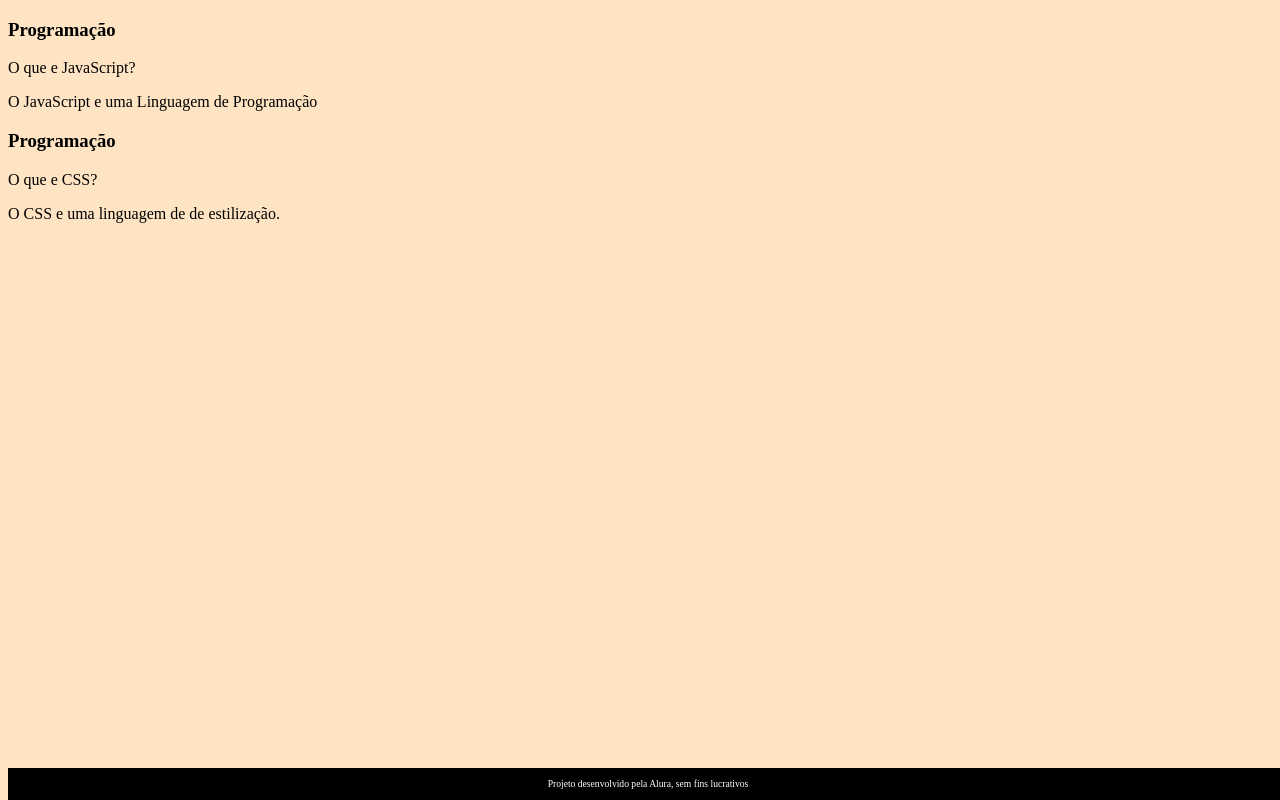
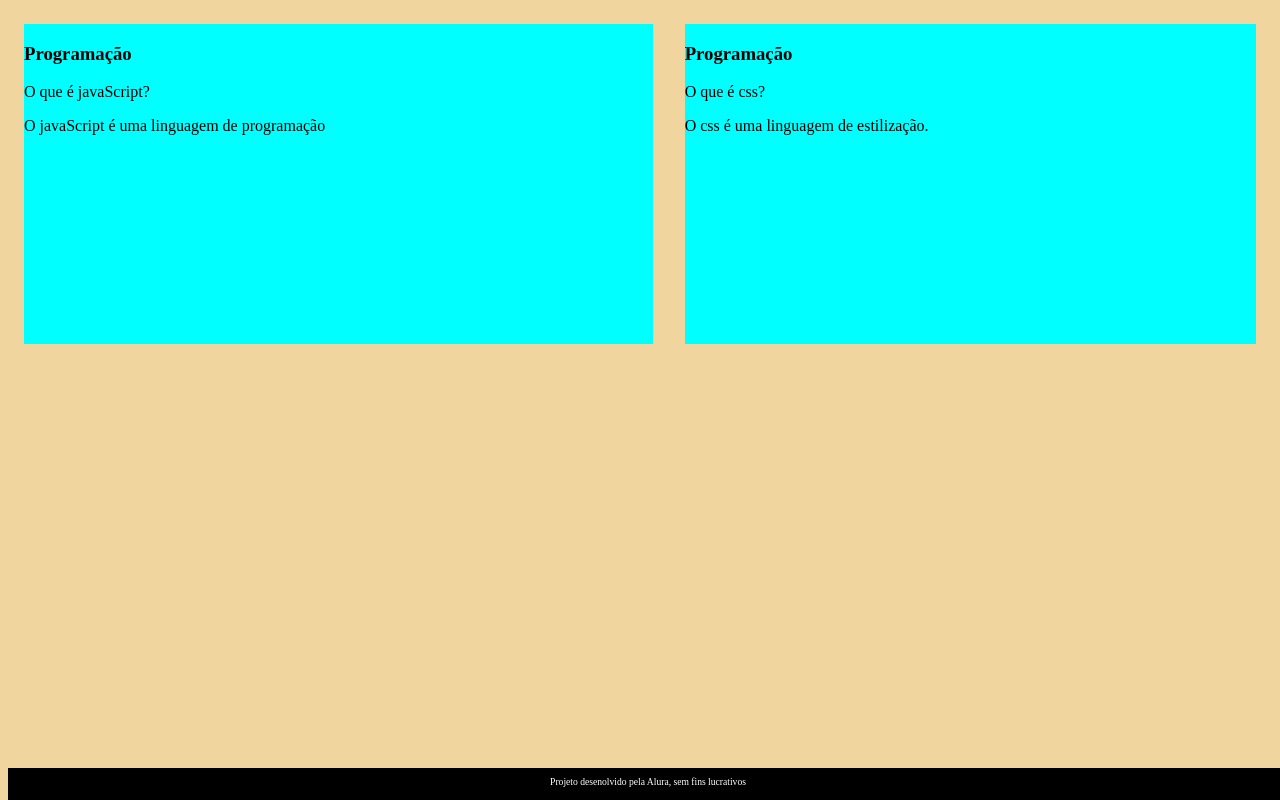
Before and after one commit to Alanzoka12/20-09, a plain HTML site: page index.html in a window 1280 px wide. Drawn offline with Linux system fonts and the light colour scheme.

Commit message:
Add files via upload

```diff
--- a/index.html
+++ b/index.html
@@ -4,7 +4,7 @@
 <meta charset="UTF-8">
 <meta name="viewport" content="width=device-width, initial-scale=1.0">
 <link rel="stylesheet" href="style.css">
-    <title>Flashcards</title>
+<title>Flashcard</title>
 </head>
 <body>
 <main>
@@ -12,22 +12,22 @@
 <article class="cartao">
 <div class="cartao__conteudo">
 <h3>Programação</h3>
-     <div class="cartao_conteudo_pergunta">
-      <p>O que e JavaScript?</p>
+<div class="cartao__conteudo__pergunta">
+<p>O que é javaScript?</p>
+<div class="cartao__conteudo__pergunta">
+<p>O javaScript é uma linguagem de programação</p>
 </div>
-    <div class="cartao_conteudo_reposta">
-        O JavaScript e uma Linguagem de Programação
 </div>
 </div>
 </article>
 <article class="cartao">
 <div class="cartao__conteudo">
 <h3>Programação</h3>
-    <div class="cartao_conteudo_pergunta">
-      <p>O que e CSS?</p>
+<div class="cartao__conteudo__pergunta">
+<p>O que é css?</p>
+<div class="cartao__conteudo__pergunta">
+<p>O css é uma linguagem de estilização.</p>
 </div>
-    <div class="cartao_conteudo_reposta">
-        O CSS e uma linguagem de de estilização.
 </div>
 </div>
 </article>
@@ -35,7 +35,7 @@
 </main>
 
 <footer>
-        <p>Projeto desenvolvido pela Alura, sem fins lucrativos</p>
+<p>Projeto desenolvido pela Alura, sem fins lucrativos</p>
 </footer>
 </body>
 </html>
--- a/style.css
+++ b/style.css
@@ -1,17 +1,29 @@
 body{
-        background-color: bisque;
+    background-color: rgb(240, 214, 158);
     font-family: Bai Jamjuree;
+    }
+
+    #container{
+    display: flex;
+    }
+    .cartao {
+    margin: 1rem 1rem;
+    background-color: aqua;
+    height: 20rem;
+    flex-grow: 1;
+    flex-basis: calc(33%-6rem);
     }
     footer{
     background-color: black;
     color: white;
+    position: fixed;
     bottom: 0;
-        position: fixed;
     width: 100%;
-        height:2rem;
+    height: 2rem;
     }
-    footer p{
+
+    footer p {
     text-align: center;
     font-size: 0.6rem;
-        margin-top: 0,5rem;
+    margin-top: 0.5rem;
     }
```
Lines whose indentation alone changed are shown as unchanged.
